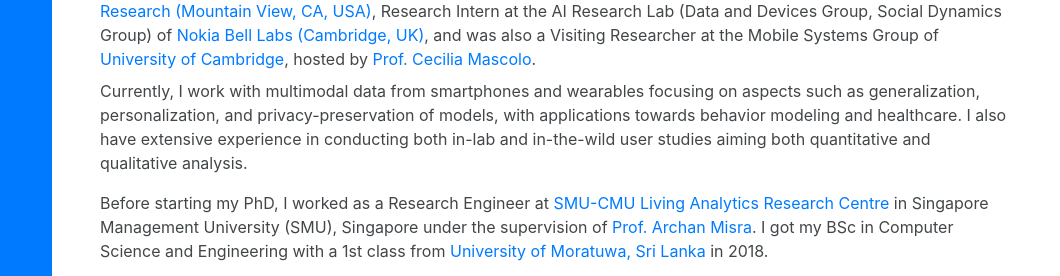
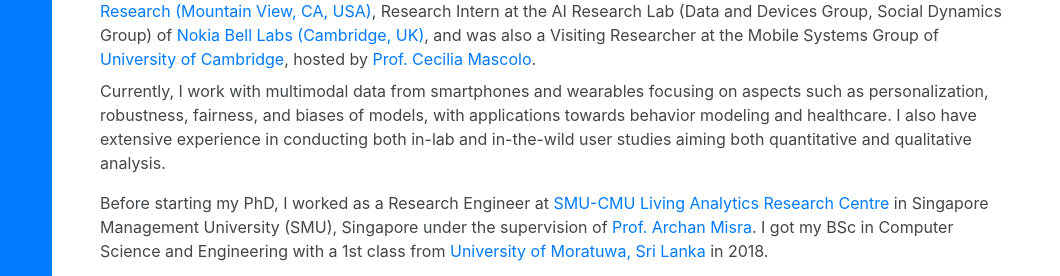
Before and after one commit to lakmalbuddikalucky/lakmalmeegahapola, a website with bundled scripts: page index.html in a window 1280 px wide. Shown: the part 228-504 px from the top of the page, 220-1280 px from the left. Built offline with nearby package versions, Linux system fonts and the light colour scheme; files whose address does not match are found by name; a web font is replaced by a local one.

Commit message:
Update index.html

```diff
--- a/index.html
+++ b/index.html
@@ -100,7 +100,7 @@
             Previously, I was a Student Researcher at <a href="https://research.google/" class="button">Google Research (Mountain View, CA, USA)</a>, Research Intern at the AI Research Lab (Data and Devices Group, Social Dynamics Group) of <a href="https://www.bell-labs.com/about/locations/cambridge-uk/#gref">Nokia Bell Labs (Cambridge, UK)</a>, and was also a Visiting Researcher at the Mobile Systems Group of <a href="https://www.cst.cam.ac.uk/">University of Cambridge</a>, hosted by <a href="https://scholar.google.com/citations?user=Ej4BNaQAAAAJ&hl=en">Prof. Cecilia Mascolo</a>.
 
             </p>
-            <p class="lead mb-3">Currently, I work with multimodal data from smartphones and wearables focusing on aspects such as generalization, personalization, and privacy-preservation of models, with applications towards behavior modeling and healthcare. I also have extensive experience in conducting both in-lab and in-the-wild user studies aiming both quantitative and qualitative analysis.</p>
+            <p class="lead mb-3">Currently, I work with multimodal data from smartphones and wearables focusing on aspects such as personalization, robustness, fairness, and biases of models, with applications towards behavior modeling and healthcare. I also have extensive experience in conducting both in-lab and in-the-wild user studies aiming both quantitative and qualitative analysis.</p>
             <p class="lead mb-3">
                 Before starting my PhD, I worked as a Research Engineer at <a href="https://larc.smu.edu.sg/">SMU-CMU
                 Living Analytics Research Centre</a> in Singapore Management University (SMU), Singapore under the supervision
```
